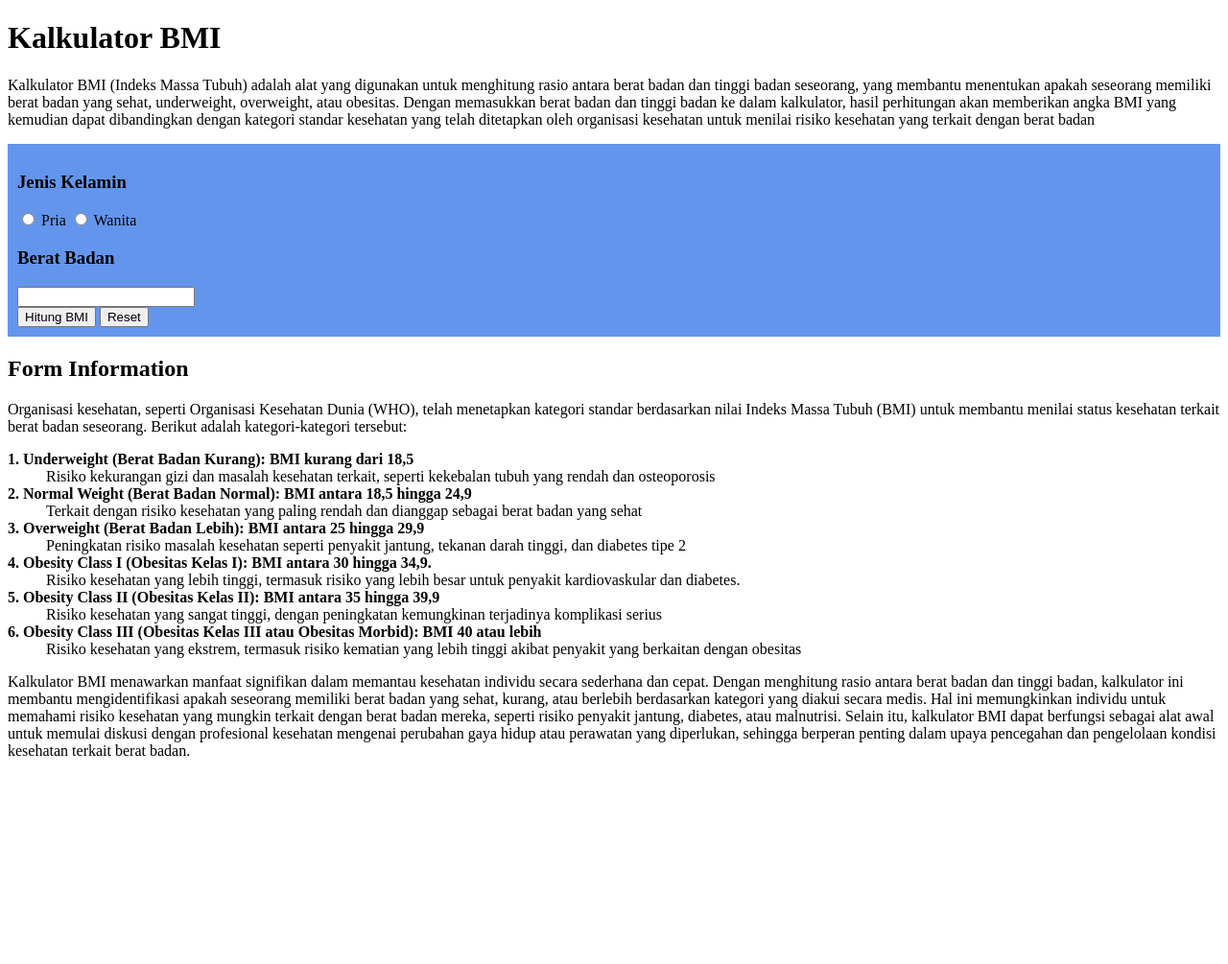
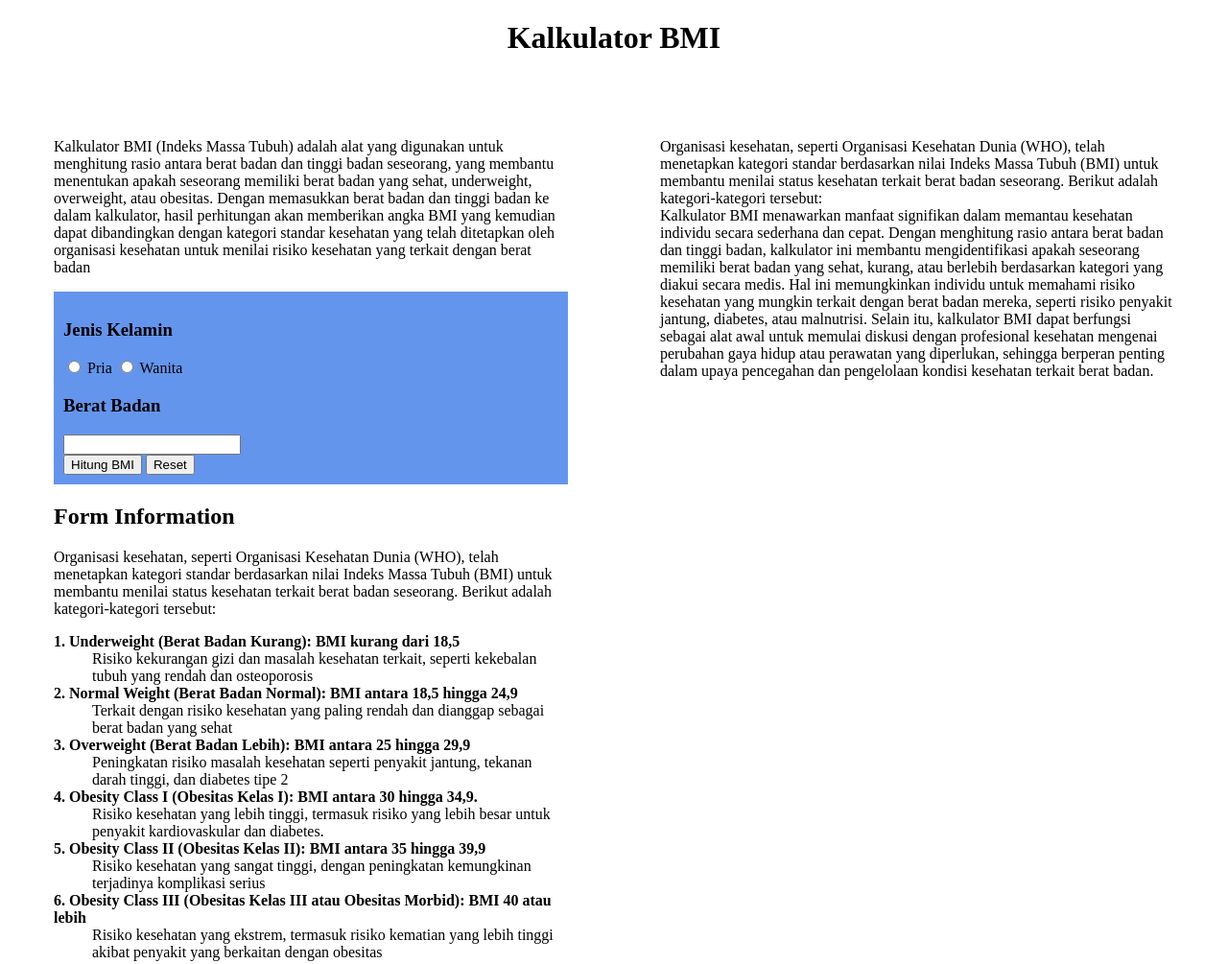
Before and after one commit to revou-fundamental-course/5-aug-24-ft-dyza, a plain HTML site: page index.html in a window 1280 px wide. Shown: the top 1005 px of the page at 96% size. Before the commit the page ends 808 px from the top, so only its background shows below. Drawn offline with Linux system fonts and the light colour scheme.

Commit message:
config assigment

```diff
--- a/css/styles.css
+++ b/css/styles.css
@@ -1,5 +1,19 @@
+
+
+.main-title {
+    text-align: center;
+}
+
+
+main{
+    display: flex;
+}
 
 form{
     padding: 10px;
     background-color: cornflowerblue;
 }
+
+aside {
+    padding: 48px;
+}
--- a/index.html
+++ b/index.html
@@ -9,8 +9,9 @@
 </head>
 
 <body>
+
     <header>
-        <h1>Kalkulator BMI</h1>
+        <h1 class="main-title">Kalkulator BMI</h1>
 
     </header>
 
@@ -46,10 +47,13 @@
                 <h2>Form Information</h2>
             </header>
 
+
             <p>
+                <div>
             Organisasi kesehatan, seperti Organisasi Kesehatan Dunia (WHO),
             telah menetapkan kategori standar berdasarkan nilai Indeks Massa Tubuh (BMI) untuk membantu menilai status kesehatan terkait berat badan seseorang.
             Berikut adalah kategori-kategori tersebut:
+                </div>
 
                 <dl>
                     <dt><b>1. Underweight (Berat Badan Kurang): BMI kurang dari 18,5</b></dt>
@@ -79,14 +83,30 @@
             </p>
 
             </article>
+
         </aside>
 
         <aside>
-            <section></section>
+            <section>
+                <p>
+                    <div>
+                Organisasi kesehatan, seperti Organisasi Kesehatan Dunia (WHO),
+                telah menetapkan kategori standar berdasarkan nilai Indeks Massa Tubuh (BMI) untuk membantu menilai status kesehatan terkait berat badan seseorang.
+                Berikut adalah kategori-kategori tersebut:
+                    </div>
+
+                 Kalkulator BMI menawarkan manfaat signifikan dalam memantau kesehatan individu secara sederhana dan cepat.
+                 Dengan menghitung rasio antara berat badan dan tinggi badan, kalkulator ini membantu mengidentifikasi apakah seseorang memiliki berat badan yang sehat, kurang, atau berlebih berdasarkan kategori yang diakui secara medis.
+                 Hal ini memungkinkan individu untuk memahami risiko kesehatan yang mungkin terkait dengan berat badan mereka, seperti risiko penyakit jantung, diabetes, atau malnutrisi.
+                 Selain itu, kalkulator BMI dapat berfungsi sebagai alat awal untuk memulai diskusi dengan profesional kesehatan mengenai perubahan gaya hidup atau perawatan yang diperlukan,
+                 sehingga berperan penting dalam upaya pencegahan dan pengelolaan kondisi kesehatan terkait berat badan.
+                </p>
+            </section>
         </aside>
 
     </main>
 
     <footer></footer>
+
 </body>
 </html>
```
Lines whose indentation alone changed are shown as unchanged.
